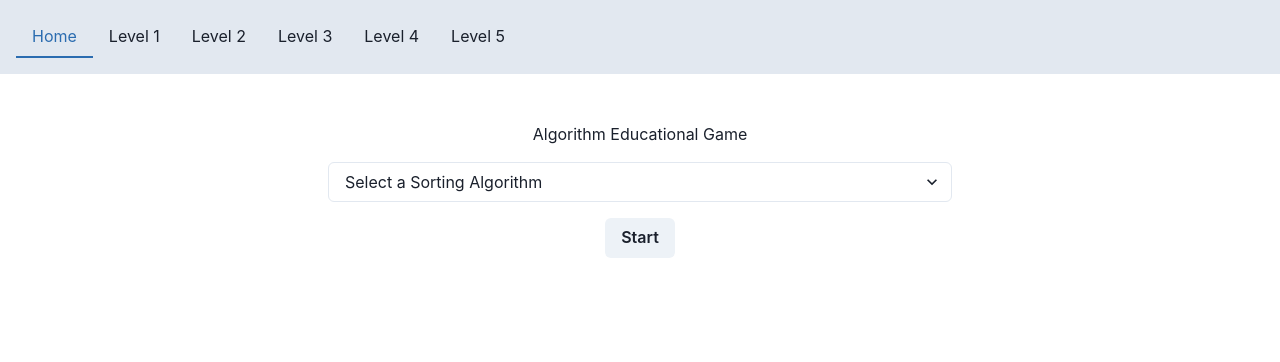
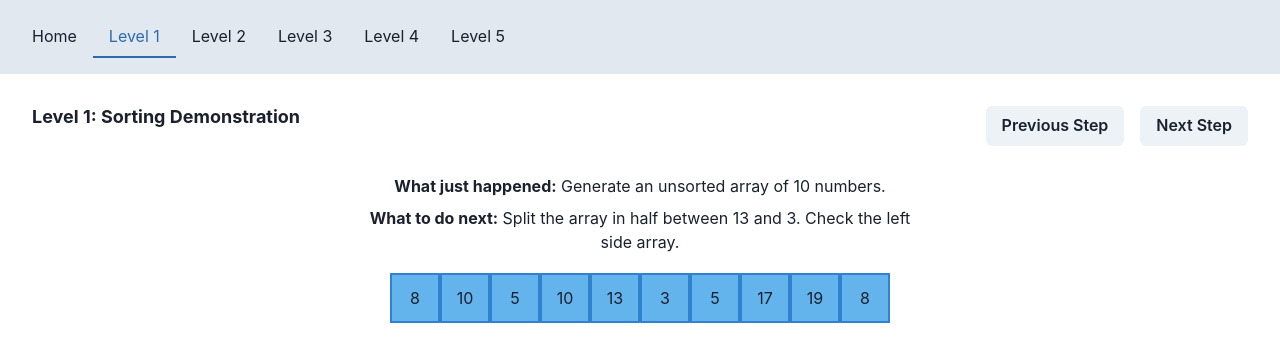
Before and after one commit to ShaimaaAliECE/se3350_project-group-7, a React (Create React App) app in the folder client/: page / in a window 1280 px wide. Shown: the top 362 px of the page. Built offline with nearby package versions, Linux system fonts and the light colour scheme.

Commit message:
Fixed bugs & connected levels
fixed bug where previous answer would continue to show in the next level. Connected the "Next Level" button to take user to the next level.

```diff
--- a/client/src/components/Header.tsx
+++ b/client/src/components/Header.tsx
@@ -13,9 +13,10 @@ export type Props = {};
 const Header = () => {
   // TODO: Remove this hook once next level is properly implemented.
   // Tabs should not be clickable, this is only for demo purpose.
+  //index={game.level}
   const game = useGame();
   return (
-    <Tabs index={game.level}>
+    <Tabs index={game.level + 1}>
       <Box bg="gray.200" w="100%" position="sticky" zIndex="1" p={4}>
         <TabList>
           <Tab>Home</Tab>
--- a/client/src/components/LevelLayout.tsx
+++ b/client/src/components/LevelLayout.tsx
@@ -40,7 +40,7 @@ const LevelLayout: React.FC<Props> = ({
           <Button onClick={() => game.jumpToLevel(game.level + 1)}>
             Next Level
           </Button>
-        ) : (
+        ) : game.stepIndex !== game.steps.length - 1 && (
           <Button onClick={game.nextStep}>Next Step</Button>
         )}
       </Flex>
--- a/client/src/context/GameContext.tsx
+++ b/client/src/context/GameContext.tsx
@@ -197,6 +197,8 @@ export const GameProvider: React.FC = ({ children }) => {
     setMinMax([min, max]);
     setLevel(dest);
     setAttempts(0);
+    setValues({});
+    setCorrect({});
   }
 
   return (
--- a/client/src/pages/Home.tsx
+++ b/client/src/pages/Home.tsx
@@ -21,8 +21,8 @@ const Home: React.FC<HomeProps> = ({}) => {
   const game = useGame();
 
   function start() {
-    //navigate(OPTIONS[selection].value);
-    game.jumpToLevel(1);
+    // navigate(OPTIONS[selection].value);
+    game.jumpToLevel(0);
   }
 
   return (
```
